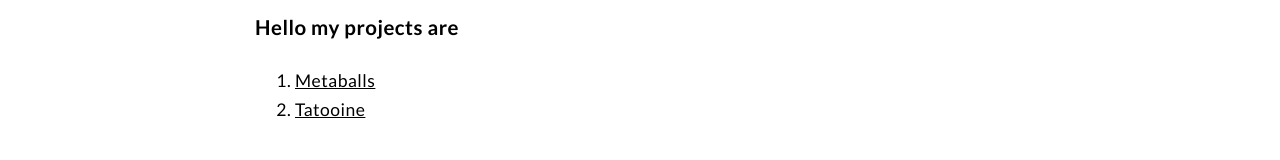
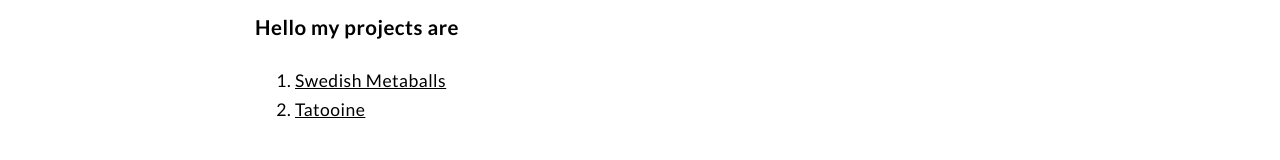
Before and after one commit to OtakuFreak13/OtakuFreak13.github.io, a plain HTML site: page projects/index.html in a window 1280 px wide. Shown: the part 170-330 px from the top of the page. Drawn offline with nearby package versions, Linux system fonts and the light colour scheme.

Commit message:
Renamed project in list

```diff
--- a/projects/index.html
+++ b/projects/index.html
@@ -146,7 +146,7 @@
         <p>
             <h3 id="hello-my-projects-are">Hello my projects are</h3>
 <ol>
-<li><a href="/projects/webgl/">Metaballs</a></li>
+<li><a href="/projects/webgl/">Swedish Metaballs</a></li>
 <li><a href="/projects/tatooine/">Tatooine</a></li>
 </ol>
 
```
